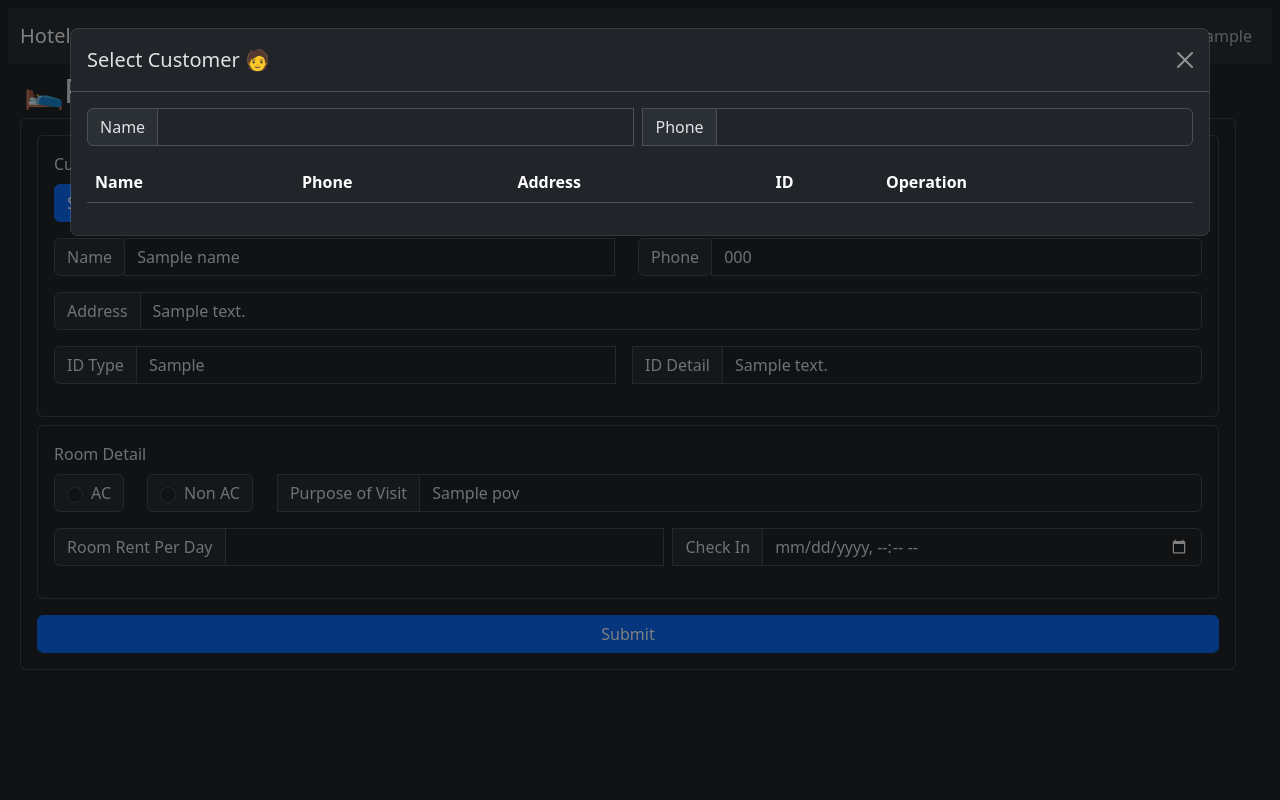
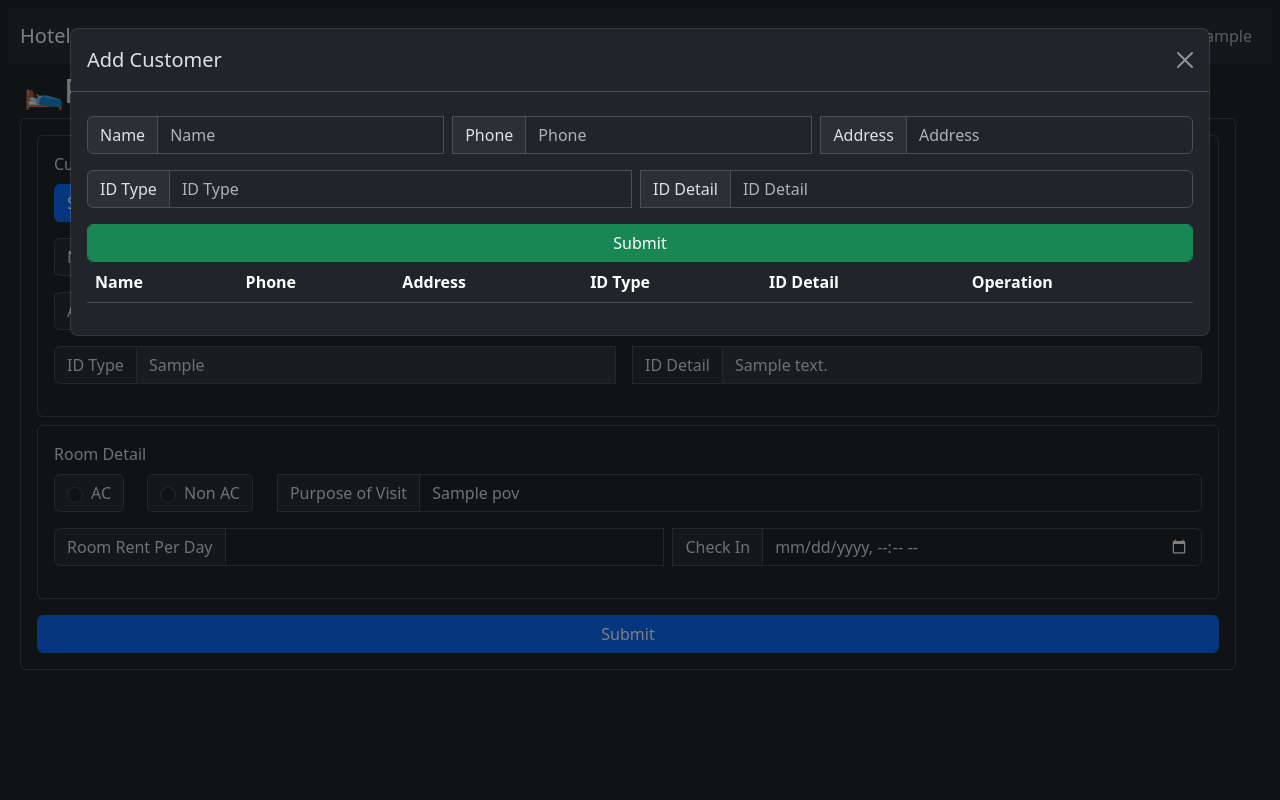
Before and after one commit to PS218909/Hotel-Management-System, a Flask app: template src/templates/roomForm.html in a window 1280 px wide, after a click on "Select Customer". Run offline with Flask 3, Linux system fonts and the light colour scheme; the template is opened without the code that fills it: most values are stand-ins (such as "Sample title", 1, 10 or a date in 2020); data that the repository does not hold is empty.

Commit message:
v2.1.4 - Modified Customer Selection in Room Form

```diff
--- a/main.py
+++ b/main.py
@@ -2,7 +2,6 @@ from src.app import app
 from src.util import default_values, push_webhook_alerts
 from src.bot import client
 from src.config import DEBUG, DISCORD_BOT_TOKEN
-from src.analysis import *
 
 import threading
 
--- a/src/app.py
+++ b/src/app.py
@@ -383,7 +383,7 @@ def generate_report():
 
 @app.route('/api/sc', methods=['GET'])
 def search_customer_np():
-    res = search_customer(request.args.get('name', ''), request.args.get('phone', ''))
+    res = search_customer(request.args.get('name', ''), request.args.get('phone', ''), request.args.get('address', ''), request.args.get('idtype', ''), request.args.get('iddetail', ''))
     return jsonify(res)
 
 @app.route('/api/analysis/customer', methods=['GET'])
--- a/src/templates/roomForm.html
+++ b/src/templates/roomForm.html
@@ -1,35 +1,43 @@
 {% extends 'base.html' %}
 {% block content %}
-    <div class="modal modal-xl fade" id="selectCustomerModal" tabindex="-1" role="dialog" aria-labelledby="selectCustomerModalLabel" aria-hidden="true">
+    <div class="modal modal-xl fade" tabindex="-1" id="selectCustomerModal" aria-labelledby="selectCustomerModalLabel" aria-hidden="true">
             <div class="modal-dialog">
                 <div class="modal-content">
-                <div class="modal-header">
-                    <h5 class="modal-title" id="selectCustomerModalLabel">Select Customer 🧑</h5>
+                    <div class="modal-header mb-2">
+                        <h5 class="modal-title">Add Customer</h5>
                         <button type="button" class="btn-close" data-bs-dismiss="modal" aria-label="Close"></button>
                     </div>
                     <div class="modal-body">
-                    <div class="mb-3 input-group">
-                        <span class="input-group-text">Name</span>
-                        <input type="text" id="search_name" class="form-control" />
-                        <span class="input-group-text ms-2">Phone</span>
-                        <input type="number" id="search_phone" class="form-control" />
+                        <div class="input-group mb-3">
+                            <label for="searchName" class="input-group-text">Name</label>
+                            <input type="text" id="searchName" class="form-control" placeholder="Name">
+                            <label for="searchPhone" class="ms-2 input-group-text">Phone</label>
+                            <input type="number" id="searchPhone" class="form-control" placeholder="Phone">
+                            <label for="searchAddress" class="ms-2 input-group-text">Address</label>
+                            <input type="text" id="searchAddress" class="form-control" placeholder="Address">
                         </div>
-                    <div class="mb-3">
-                        <table class="table table-hover table-striped">
+                        <div class="input-group mb-3">
+                            <label for="searchIDType" class="input-group-text">ID Type</label>
+                            <input type="text" id="searchIDType" class="form-control" placeholder="ID Type">
+                            <label for="searchIDDetail" class="ms-2 input-group-text">ID Detail</label>
+                            <input type="text" id="searchIDDetail" class="form-control" placeholder="ID Detail">
+                        </div>
+                        <div class="input-group">
+                            <button id="submitSelectModal" class="btn btn-success form-control" data-bs-dismiss="modal">Submit</button>
+                        </div>
+                        <table class="table table-striped table-hover">
                             <thead>
                                 <tr>
                                     <th scope="col">Name</th>
                                     <th scope="col">Phone</th>
                                     <th scope="col">Address</th>
-                                    <th scope="col">ID</th>
+                                    <th scope="col">ID Type</th>
+                                    <th scope="col">ID Detail</th>
                                     <th scope="col">Operation</th>
                                 </tr>
                             </thead>
-                            <tbody id="select_customer_tbody">
-
-                            </tbody>
+                            <tbody id="customerDetails"></tbody>
                         </table>
-                    </div>
                     </div>
                 </div>
             </div>
@@ -85,24 +93,24 @@
                             <button type="button" class="btn btn-primary mb-3" data-bs-toggle="modal" data-bs-target="#selectCustomerModal">Select Customer</button>
                             <div class="input-group mb-3">
                             <label for="name"><span class="input-group-text">Name</span></label>
-                            <input type="text" name="name" id="name" class="form-control" value="{{name}}" required />
+                            <input type="text" name="name" id="name" class="form-control" value="{{name}}" required disabled />
                             <label for="phone"><span class="input-group-text ms-4">Phone</span></label>
-                            <input type="number" name="phone" id="phone" class="form-control" value="{{phone}}" required />
+                            <input type="number" name="phone" id="phone" class="form-control" value="{{phone}}" required disabled />
                         </div>
                         <div class="input-group mb-3">
                             <span class="input-group-text">Address</span>
-                            <input type="text" name="address" id="address" class="form-control" value="{{address}}" required />
+                            <input type="text" name="address" id="address" class="form-control" value="{{address}}" required disabled />
                         </div>
                         <div class="input-group mb-3">
                             <span class="input-group-text">ID Type</span>
-                            <input type="text" name="id_type" id="id_type" class="form-control" value="{{id_type}}" required />
+                            <input type="text" name="id_type" id="id_type" class="form-control" value="{{id_type}}" required disabled />
                             <datalist id="id_type_list">
                                 <option value="AADHAR">AADHAR</option>
                                 <option value="PASSPORT">PASSPORT</option>
                                 <option value="DRIVING LICENSE">LICENSE</option>
                             </datalist>
                             <span class="input-group-text ms-3">ID Detail</span>
-                            <input type="text" name="id_detail" id="id_detail" class="form-control" value="{{id_detail}}" required />
+                            <input type="text" name="id_detail" id="id_detail" class="form-control" value="{{id_detail}}" required disabled />
                         </div>
                     </div>
                 </div>
@@ -112,12 +120,12 @@
                         <div class="input-group mb-3">
                             <label for="ac">
                                 <span class="input-group-text">
-                                    <input type="radio" class="form-check-input me-2" name="ac" id="ac" value="ac" {{"checked" if ac == "AC" }} /> AC
+                                    <input type="radio" class="form-check-input me-2" name="ac" id="ac" value="ac" {{"checked" if ac == "AC" }} required /> AC
                                 </span>
                             </label>
                             <label for="non_ac">
                                 <span class="input-group-text ms-4">
-                                    <input type="radio" class="form-check-input me-2" name="ac" id="non_ac" value="non_ac" {{ "checked" if ac == "NON_AC" }} /> Non AC
+                                    <input type="radio" class="form-check-input me-2" name="ac" id="non_ac" value="non_ac" {{ "checked" if ac == "NON_AC" }} required /> Non AC
                                 </span>
                             </label>
                                 <span class="input-group-text ms-4">Purpose of Visit</span>
@@ -125,7 +133,7 @@
                         </div>
                         <div class="input-group mb-3">
                             <span class="input-group-text">Room Rent Per Day</span>
-                            <input type="number" name="rpd" id="rpd" class="form-control" value="{{ rpd }}" />
+                            <input type="number" name="rpd" id="rpd" class="form-control" value="{{ rpd }}" required />
                             <span class=" ms-2 input-group-text">Check In</span>
                             <input type="datetime-local" name="checkin" id="checkin" class="form-control" value="{{ checkin }}" required>
                         </div>
@@ -197,20 +205,51 @@
         {% endif %}
     </div>
     <script>
-        function search_customer() {
-            let name = $('#search_name').val();
-            let phone = $('#search_phone').val();
-            fetch('/api/sc?name='+name+'&phone='+phone).then(res => {
-                res.json().then(data => {
-                    $('#select_customer_tbody').empty()
-                    for (let i = 0;i < data.length;i++) {
-                        $('#select_customer_tbody').append($(`<tr><td scope='row'>${data[i]['n']}</td><td>${data[i]['p']}</td><td>${data[i]['a']}</td><td>${data[i]['it'] + ' ' + data[i]['ip']}</td><td><button onclick='set_data(${JSON.stringify(data[i])})' data-bs-dismiss='modal' class='btn btn-primary' aria-label='Close'>Select</button></td></tr>`))
+        function overWriteTable(id, attrib, data) {
+            const _table = document.getElementById(id);
+            _table.innerHTML = ''
+            data.forEach((element) => {
+                const row = document.createElement('tr');
+                attrib.forEach((h) => {
+                    const cell = document.createElement('td');
+                    cell.innerText = element[h];
+                    row.appendChild(cell);
+                })
+                const optd = document.createElement('td');
+                const selectButton = document.createElement('button');
+                selectButton.innerText = 'Select'
+                selectButton.classList = 'btn btn-success'
+                selectButton.setAttribute('data-bs-dismiss', 'modal');
+                selectButton.onclick = (eve) => {
+                    set_data(element);
                 }
+                optd.appendChild(selectButton);
+                row.appendChild(optd);
+                _table.appendChild(row);
             })
-            }).catch(exe => {
-                console.log(exe)
+        }
+
+        function searchCustomer() {
+            const user = {
+                'name': document.getElementById('searchName').value,
+                'phone': document.getElementById('searchPhone').value,
+                'address': document.getElementById('searchAddress').value,
+                'idtype': document.getElementById('searchIDType').value,
+                'iddetail': document.getElementById('searchIDDetail').value,
+            }
+            const req = fetch(`/api/sc?name=${user.name}&phone=${user.phone}&address=${user.address}&idtype=${user.idtype}&iddetail=${user.iddetail}`).then(val => {
+                return val.json();
+            });
+            req.then((data) => {
+                overWriteTable('customerDetails', ['n', 'p', 'a', 'it', 'ip'], data);
+            });
+        }
+        const searchInputArray = document.getElementById('selectCustomerModal').getElementsByTagName('input');
+        for (let i = 0;i < searchInputArray.length;i++) {
+            searchInputArray.item(i).addEventListener('keyup', (eve) => {
+                searchCustomer();
             })
-        };
+        }
 
         function set_data(data) {
             $('#name').val(data.n);
@@ -220,13 +259,14 @@
             $('#id_detail').val(data.ip);
         };
 
+        $("#submitSelectModal")[0].onclick = (eve) => {
+            $('#name').val($("#searchName").val());
+            $('#address').val($("#searchAddress").val());
+            $('#phone').val($("#searchPhone").val());
+            $('#id_type').val($("#searchIDType").val());
+            $('#id_detail').val($("#searchIDDetail").val());
+        }
+
         $(".nav-link")[0].classList.toggle('active', true);
-        $('#search_name').on('keyup', (e) => {
-            search_customer();
-        });
-        $('#search_phone').on('keyup', (e) => {
-            search_customer();
-        });
-        search_customer();
     </script>
 {% endblock %}
```
Also changed, not shown: src/util.py (+8 -2 lines). Lines whose indentation alone changed are shown as unchanged.
